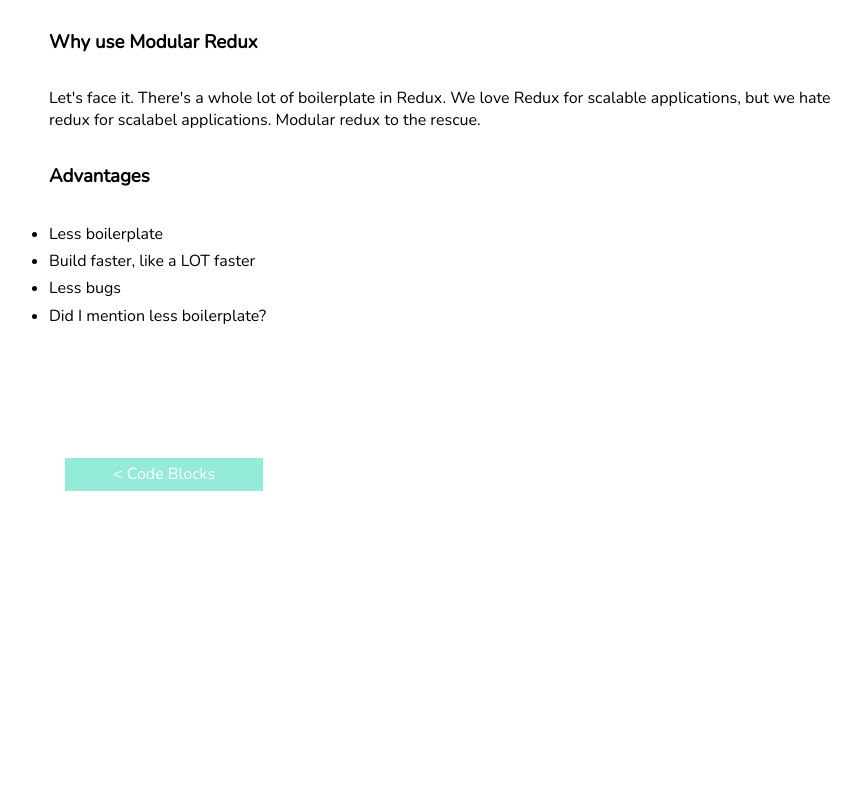
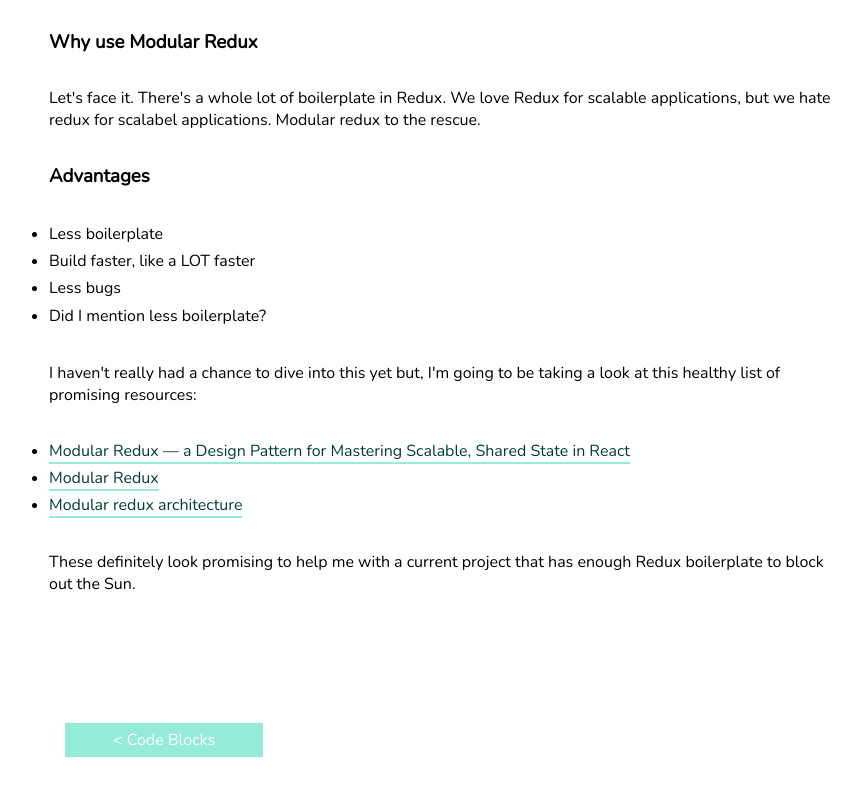
Before and after one commit to maktubhelou/jungle-code-blog, a Gatsby site: page /2021/2021-01-10-modular-redux/ in a window 1280 px wide. Shown: the part 745-1540 px from the top of the page, without its empty margins (191-1052 px from the left). Before the commit the page ends 1444 px from the top, so only its background shows below. Built offline with nearby package versions, Linux system fonts and the light colour scheme; Gatsby itself is replaced by a stand-in of ours; some packages are replaced by stand-ins of ours.

Commit message:
update modular redux post

```diff
--- a/posts/2021/2021-01-10-modular-redux/index.mdx
+++ b/posts/2021/2021-01-10-modular-redux/index.mdx
@@ -17,3 +17,10 @@ Let's face it. There's a whole lot of boilerplate in Redux. We love Redux for sc
 - Build faster, like a LOT faster
 - Less bugs
 - Did I mention less boilerplate?
+
+I haven't really had a chance to dive into this yet but, I'm going to be taking a look at this healthy list of promising resources:
+- [Modular Redux — a Design Pattern for Mastering Scalable, Shared State in React](https://shanebdavis.medium.com/modular-redux-a-design-pattern-for-mastering-scalable-shared-state-82d4abc0d7b3)
+- [Modular Redux](https://www.genui.com/resources/modular-redux)
+- [Modular redux architecture](https://dev.to/jovidecroock/modular-redux-57nl)
+
+These definitely look promising to help me with a current project that has enough Redux boilerplate to block out the Sun.
```
